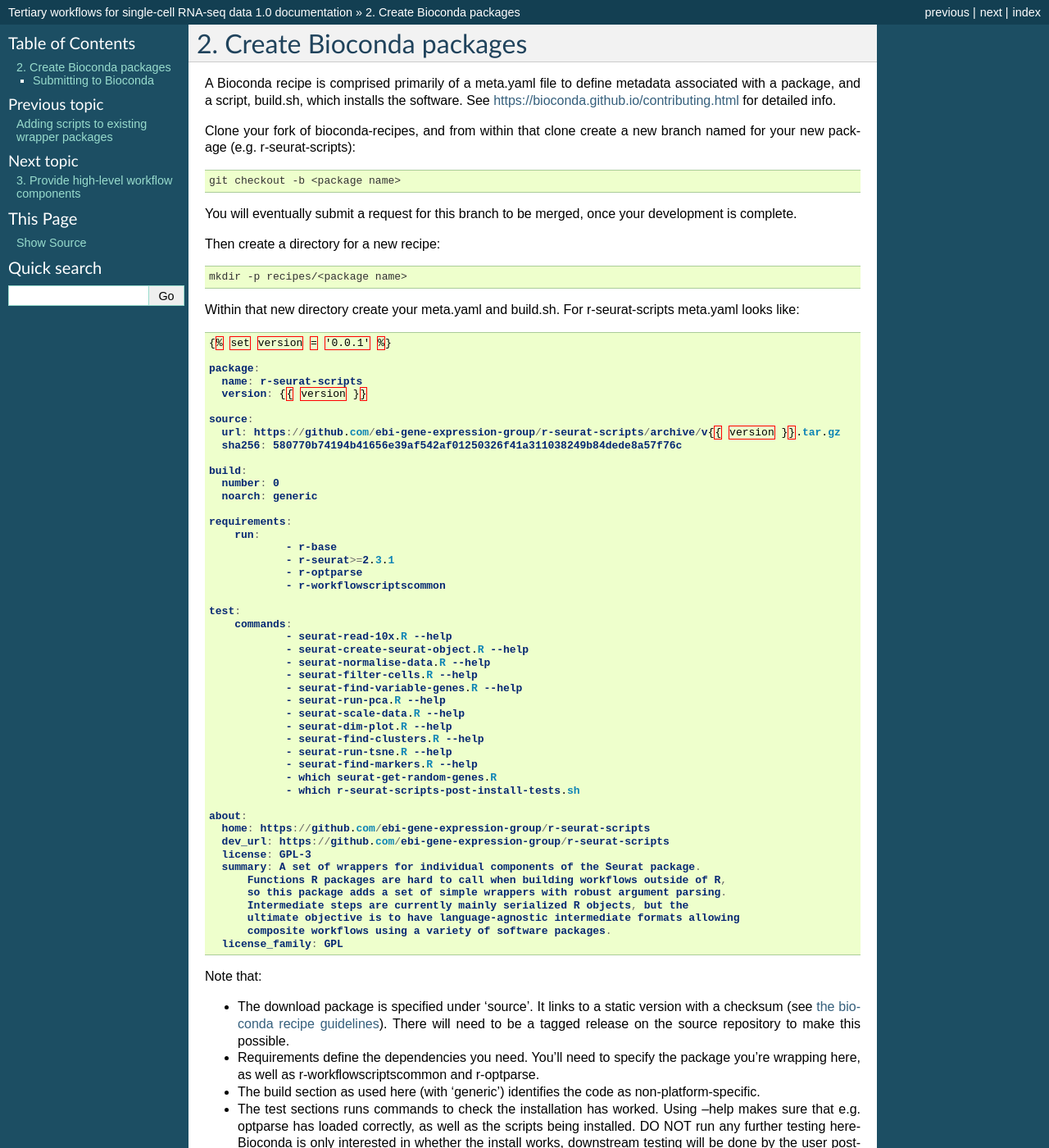
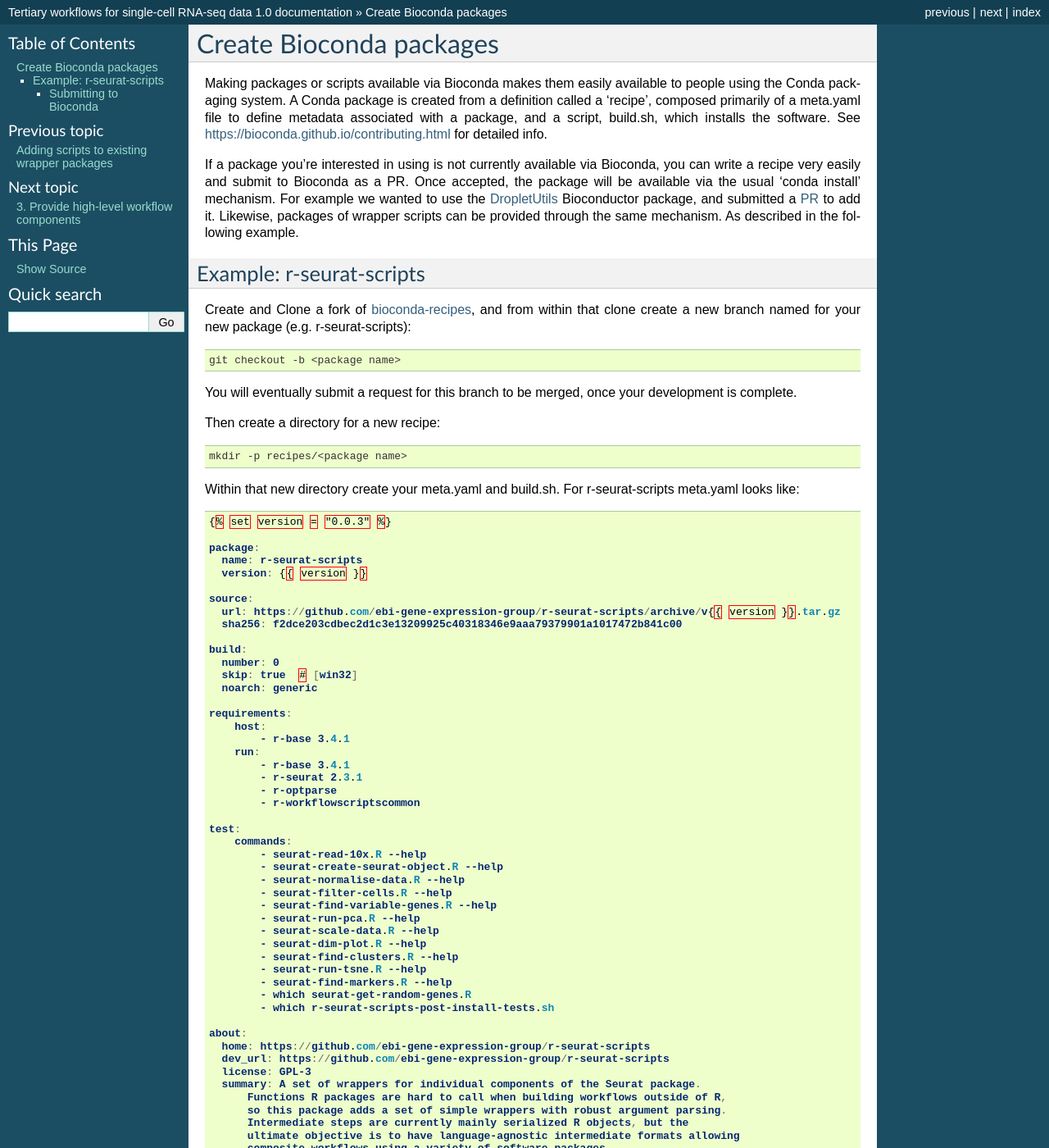
Before and after one commit to ebi-gene-expression-group/tertiary_workflows_docs, a Sphinx documentation site: the page built from docs/writing_bioconda_recipes.rst, in a window 1280 px wide and 1400 px high. Shown: the whole window at 82% size. Built offline with Sphinx 7.4.7, drawn with Linux system fonts in a browser that asks for light colours; pages that are not in the unit, such as notebooks, are missing from menus; some of the changed text lies outside the part shown.

Commit message:
Latest change set

```diff
--- a/docs/adding_scripts_to_wrapper_packages.rst
+++ b/docs/adding_scripts_to_wrapper_packages.rst
@@ -2,6 +2,6 @@
 Adding scripts to existing wrapper packages
 ###########################################
 
-The wrapper script packages `r-seurat-scripts <https://github.com/ebi-gene-expression-group/r-seurat-scripts>`_, `bioconductor-singlecellexperiment-scripts <https://github.com/ebi-gene-expression-group/bioconductor-singlecellexperiment-scripts>`_ and `bioconductor-scater-scripts <https://github.com/ebi-gene-expression-group/bioconductor-singlecellexperiment-scripts>`_ have initial versions complete and available from Bioconda.
+If a wrapper script package exists but does not contain a wrapper for functionality you need, please propose a new wrapper via a pull request. See :doc:`modules` for currently written or in-progress components.
 
-If there's a function in one of the associated R packages (e.g. Seurat) that doesn't yet have a wrapper, you can write one yourself. Follow the guidelines at e.g. :doc:`scripts_for_r_packages`, and submit a PR e.g. to `r-seurat-scripts <https://github.com/ebi-gene-expression-group/r-seurat-scripts>`_. Note that the script won't be available via Bioconda until there's a new release including your script, and the Bioconda recipe has been updated to point to that new release.
+Follow the guidelines at e.g. :doc:`scripts_for_r_packages`, and submit a PR e.g. to `r-seurat-scripts <https://github.com/ebi-gene-expression-group/r-seurat-scripts>`_. Note that the script won't be available via Bioconda until there's a new release including your script, and the Bioconda recipe has been updated to point to that new release, but this is also a process you can contribute to.
--- a/docs/writing_bioconda_recipes.rst
+++ b/docs/writing_bioconda_recipes.rst
@@ -1,12 +1,17 @@
 .. _writing_bioconda_recipes:
 
 ###########################
-2. Create Bioconda packages
+Create Bioconda packages
 ###########################
 
-A Bioconda recipe is comprised primarily of a meta.yaml file to define metadata associated with a package, and a script, build.sh, which installs the software. See https://bioconda.github.io/contributing.html for detailed info.
+Making packages or scripts available via Bioconda makes them easily available to people using the Conda packaging system. A Conda package is created from a definition called a 'recipe', composed primarily of a meta.yaml file to define metadata associated with a package, and a script, build.sh, which installs the software. See https://bioconda.github.io/contributing.html for detailed info.
 
-Clone your fork of bioconda-recipes, and from within that clone create a new branch named for your new package (e.g. r-seurat-scripts):
+If a package you're interested in using is not currently available via Bioconda, you can write a recipe very easily and submit to Bioconda as a PR. Once accepted, the package will be available via the usual 'conda install' mechanism. For example we wanted to use the `DropletUtils <https://bioconductor.org/packages/release/bioc/html/DropletUtils.html>`_ Bioconductor package, and submitted a `PR <https://github.com/bioconda/bioconda-recipes/pull/12448>`_ to add it. Likewise, packages of wrapper scripts can be provided through the same mechanism. As described in the following example.
+
+Example: r-seurat-scripts
+=========================
+
+Create and Clone a fork of `bioconda-recipes <https://github.com/bioconda/bioconda-recipes>`_, and from within that clone create a new branch named for your new package (e.g. r-seurat-scripts):
 
 .. code-block:: console
 
@@ -24,7 +29,7 @@ Within that new directory create your meta.yaml and build.sh. For r-seurat-scrip
 
 .. code-block:: css
 
-    {% set version = '0.0.1' %}
+    {% set version = "0.0.3" %}
 
     package:
       name: r-seurat-scripts
@@ -32,52 +37,65 @@ Within that new directory create your meta.yaml and build.sh. For r-seurat-scrip
 
     source:
       url: https://github.com/ebi-gene-expression-group/r-seurat-scripts/archive/v{{ version }}.tar.gz
-      sha256: 580770b74194b41656e39af542af01250326f41a311038249b84dede8a57f76c
+      sha256: f2dce203cdbec2d1c3e13209925c40318346e9aaa79379901a1017472b841c00
 
     build:
       number: 0
+      skip: true  # [win32]
       noarch: generic
 
     requirements:
-    	run:
-    		- r-base
-    		- r-seurat>=2.3.1
-    		- r-optparse
-    		- r-workflowscriptscommon
+        host:
+            - r-base 3.4.1
+        run:
+            - r-base 3.4.1
+            - r-seurat 2.3.1
+            - r-optparse
+            - r-workflowscriptscommon
 
     test:
-    	commands:
-    		- seurat-read-10x.R --help
-    		- seurat-create-seurat-object.R --help
-    		- seurat-normalise-data.R --help
-    		- seurat-filter-cells.R --help
-    		- seurat-find-variable-genes.R --help
-    		- seurat-run-pca.R --help
-    		- seurat-scale-data.R --help
-    		- seurat-dim-plot.R --help
-    		- seurat-find-clusters.R --help
-    		- seurat-run-tsne.R --help
-    		- seurat-find-markers.R --help
-    		- which seurat-get-random-genes.R
-    		- which r-seurat-scripts-post-install-tests.sh
+        commands:
+            - seurat-read-10x.R --help
+            - seurat-create-seurat-object.R --help
+            - seurat-normalise-data.R --help
+            - seurat-filter-cells.R --help
+            - seurat-find-variable-genes.R --help
+            - seurat-run-pca.R --help
+            - seurat-scale-data.R --help
+            - seurat-dim-plot.R --help
+            - seurat-find-clusters.R --help
+            - seurat-run-tsne.R --help
+            - seurat-find-markers.R --help
+            - which seurat-get-random-genes.R
+            - which r-seurat-scripts-post-install-tests.sh
 
     about:
       home: https://github.com/ebi-gene-expression-group/r-seurat-scripts
       dev_url: https://github.com/ebi-gene-expression-group/r-seurat-scripts
       license: GPL-3
       summary: A set of wrappers for individual components of the Seurat package.
-    	  Functions R packages are hard to call when building workflows outside of R,
-    	  so this package adds a set of simple wrappers with robust argument parsing.
-    	  Intermediate steps are currently mainly serialized R objects, but the
-    	  ultimate objective is to have language-agnostic intermediate formats allowing
-    	  composite workflows using a variety of software packages.
+          Functions R packages are hard to call when building workflows outside of R,
+          so this package adds a set of simple wrappers with robust argument parsing.
+          Intermediate steps are currently mainly serialized R objects, but the
+          ultimate objective is to have language-agnostic intermediate formats allowing
+          composite workflows using a variety of software packages.
       license_family: GPL
+    extra:
+      recipe-maintainers:
+        - MathiasHaudgaard
+        - FrodePedersen
+        - ArneKr
+        - johanneskoester
+        - bgruening
+        - daler
+        - jdblischak
 
 Note that:
 
 * The download package is specified under 'source'. It links to a static version with a checksum (see `the bioconda recipe guidelines <https://bioconda.github.io/guidelines.html#hashes>`_). There will need to be a tagged release on the source repository to make this possible.
-* Requirements define the dependencies you need. You'll need to specify the package you're wrapping here, as well as r-workflowscriptscommon and r-optparse.
+* Requirements define the dependencies you need. You'll need to specify the package you're wrapping here, as well as dependencies such as r-workflowscriptscommon and r-optparse if you're writing R wrappers.
 * The build section as used here (with 'generic') identifies the code as non-platform-specific.
+* There are dependencies 'pinned' to specific R versions. This is often a sensible approach to make sure your package continues to work after the default versions of your dependencies are updated.
 * The test sections runs commands to check the installation has worked. Using --help makes sure that e.g. optparse has loaded correctly, as well as the scripts being installed. DO NOT run any further testing here- Bioconda is only interested in whether the install works, downstream testing will be done by the user post-install.
 
 r-seurat-script's build.sh script is very simple:
```
Also changed, not shown: other parts of docs/writing_bioconda_recipes.rst (+1 -0 lines), docs/provide_wrapper_scripts.rst (+4 -3 lines).
